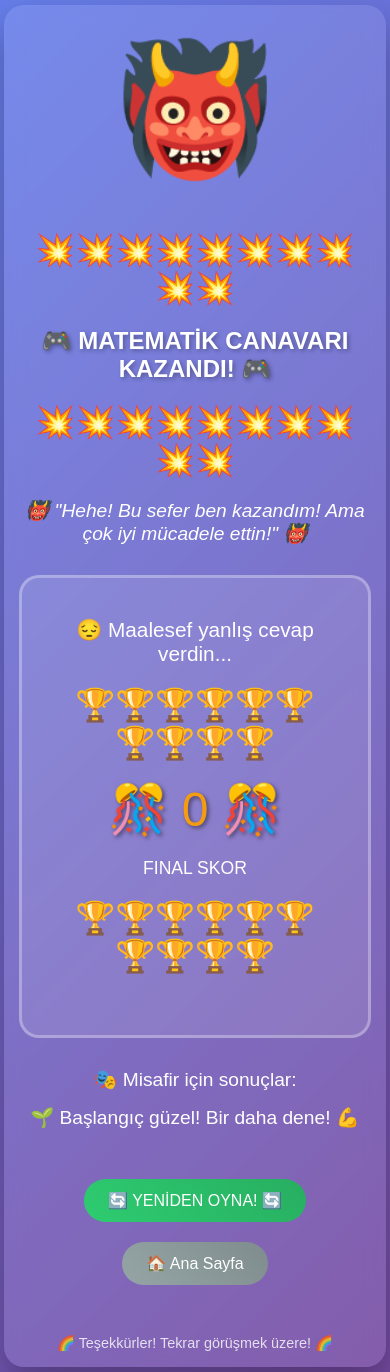
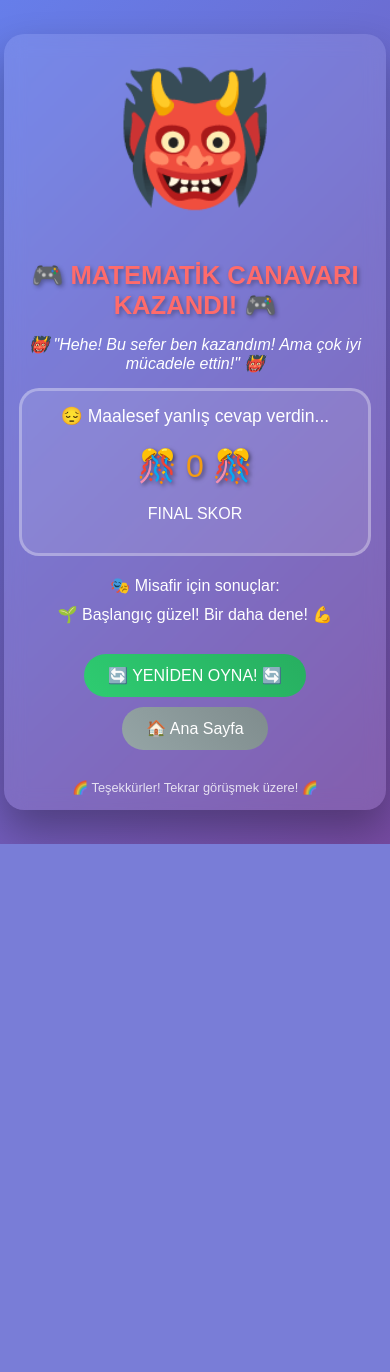
Before and after one commit to cnrsbtogll/MathMonster, a Flask app: page /oyun_bitir in a window 390 px wide. After the commit the page ends 844 px from the top, so only its background shows below. Run offline with Flask 3, Linux system fonts and the light colour scheme.

Commit message:
Adjust game over screen elements for better display on smaller screens
Modify CSS styles and HTML structure in base.html and oyun_bitti.html to improve responsiveness and readability on mobile devices.

Replit-Commit-Author: Agent
Replit-Commit-Session-Id: 02bae87a-a1f7-48f2-ae72-90e67d4530c3
Replit-Commit-Screenshot-Url: https://storage.googleapis.com/screenshot-production-us-central1/53ceb8be-fe2c-4110-8a86-a05b6505ac18/cf1d2347-ac4e-487e-9d64-7315e31e1aeb.jpg

```diff
--- a/templates/base.html
+++ b/templates/base.html
@@ -152,14 +152,14 @@
         .game-over {
             background: rgba(255, 255, 255, 0.1);
             border-radius: 20px;
-            padding: 40px;
-            margin: 30px 0;
+            padding: 20px;
+            margin: 20px 0;
             border: 3px solid rgba(255, 255, 255, 0.3);
         }
 
         .final-score {
-            font-size: 3em;
-            margin: 20px 0;
+            font-size: 2.5em;
+            margin: 15px 0;
             color: #f39c12;
             text-shadow: 2px 2px 4px rgba(0, 0, 0, 0.5);
         }
@@ -201,6 +201,17 @@
             .btn {
                 font-size: 1em;
                 padding: 12px 24px;
+                margin: 5px;
+            }
+
+            .final-score {
+                font-size: 2em;
+                margin: 15px 0;
+            }
+
+            .game-over {
+                padding: 15px;
+                margin: 15px 0;
             }
         }
 
--- a/templates/oyun_bitti.html
+++ b/templates/oyun_bitti.html
@@ -34,34 +34,26 @@ window.onload = function() {
 </script>
 <div class="math-monster">👹</div>
 
-<div class="emoji-border">💥💥💥💥💥💥💥💥💥💥</div>
+<h1 style="font-size: 1.6em; margin: 15px 0; color: #ff6b6b;">🎮 MATEMATİK CANAVARI KAZANDI! 🎮</h1>
 
-<h1>🎮 MATEMATİK CANAVARI KAZANDI! 🎮</h1>
-
-<div class="emoji-border">💥💥💥💥💥💥💥💥💥💥</div>
-
-<div style="font-size: 1.2em; margin: 20px 0; font-style: italic;">
+<div style="font-size: 1em; margin: 15px 0; font-style: italic;">
     👹 "Hehe! Bu sefer ben kazandım! Ama çok iyi mücadele ettin!" 👹
 </div>
 
 <div class="game-over">
-    <p style="font-size: 1.3em; margin-bottom: 20px;">
+    <p style="font-size: 1.1em; margin-bottom: 15px;">
         😔 Maalesef yanlış cevap verdin...
     </p>
 
-    <div class="emoji-border">🏆🏆🏆🏆🏆🏆🏆🏆🏆🏆</div>
-
-    <div class="final-score">
+    <div class="final-score" style="font-size: 2em; margin: 20px 0;">
         🎊 {{ final_skor }} 🎊
     </div>
 
-    <p style="font-size: 1.1em; margin-bottom: 20px;">FINAL SKOR</p>
-
-    <div class="emoji-border">🏆🏆🏆🏆🏆🏆🏆🏆🏆🏆</div>
+    <p style="font-size: 1em; margin-bottom: 15px;">FINAL SKOR</p>
 </div>
 
-<div style="margin: 30px 0; font-size: 1.2em;">
-    <p style="margin-bottom: 15px;">🎭 {{ player_name }} için sonuçlar:</p>
+<div style="margin: 20px 0; font-size: 1em;">
+    <p style="margin-bottom: 10px;">🎭 {{ player_name }} için sonuçlar:</p>
 
     {% if final_skor == 0 %}
         🌱 Başlangıç güzel! Bir daha dene! 💪
@@ -77,42 +69,42 @@ window.onload = function() {
 </div>
 
 {% if player_stats %}
-<div class="rules">
-    <h3 style="text-align: center; margin-bottom: 20px;">📈 Kişisel İstatistiklerin</h3>
-    <div style="display: grid; grid-template-columns: 1fr 1fr; gap: 15px; margin: 20px 0;">
-        <div style="text-align: center; padding: 15px; background: rgba(255,255,255,0.1); border-radius: 10px;">
-            <div style="font-size: 1.5em; font-weight: bold; color: #f39c12;">{{ player_stats.best_score }}</div>
-            <div style="font-size: 0.9em;">🏆 En İyi Skor</div>
+<div class="rules" style="margin: 20px 0;">
+    <h3 style="text-align: center; margin-bottom: 15px; font-size: 1.1em;">📈 Kişisel İstatistiklerin</h3>
+    <div style="display: grid; grid-template-columns: 1fr 1fr; gap: 10px; margin: 15px 0;">
+        <div style="text-align: center; padding: 10px; background: rgba(255,255,255,0.1); border-radius: 8px;">
+            <div style="font-size: 1.2em; font-weight: bold; color: #f39c12;">{{ player_stats.best_score }}</div>
+            <div style="font-size: 0.8em;">🏆 En İyi Skor</div>
         </div>
-        <div style="text-align: center; padding: 15px; background: rgba(255,255,255,0.1); border-radius: 10px;">
-            <div style="font-size: 1.5em; font-weight: bold; color: #27ae60;">{{ player_stats.total_games_played }}</div>
-            <div style="font-size: 0.9em;">🎮 Toplam Oyun</div>
+        <div style="text-align: center; padding: 10px; background: rgba(255,255,255,0.1); border-radius: 8px;">
+            <div style="font-size: 1.2em; font-weight: bold; color: #27ae60;">{{ player_stats.total_games_played }}</div>
+            <div style="font-size: 0.8em;">🎮 Toplam Oyun</div>
         </div>
-        <div style="text-align: center; padding: 15px; background: rgba(255,255,255,0.1); border-radius: 10px;">
-            <div style="font-size: 1.5em; font-weight: bold; color: #3498db;">%{{ player_stats.calculate_accuracy() }}</div>
-            <div style="font-size: 0.9em;">🎯 Doğruluk</div>
+        <div style="text-align: center; padding: 10px; background: rgba(255,255,255,0.1); border-radius: 8px;">
+            <div style="font-size: 1.2em; font-weight: bold; color: #3498db;">%{{ player_stats.calculate_accuracy() }}</div>
+            <div style="font-size: 0.8em;">🎯 Doğruluk</div>
         </div>
-        <div style="text-align: center; padding: 15px; background: rgba(255,255,255,0.1); border-radius: 10px;">
-            <div style="font-size: 1.5em; font-weight: bold; color: #9b59b6;">{{ player_stats.highest_level_reached }}</div>
-            <div style="font-size: 0.9em;">🌟 En Yüksek Seviye</div>
+        <div style="text-align: center; padding: 10px; background: rgba(255,255,255,0.1); border-radius: 8px;">
+            <div style="font-size: 1.2em; font-weight: bold; color: #9b59b6;">{{ player_stats.highest_level_reached }}</div>
+            <div style="font-size: 0.8em;">🌟 En Yüksek Seviye</div>
         </div>
     </div>
 </div>
 {% endif %}
 
-<div style="margin: 40px 0;">
+<div style="margin: 25px 0;">
     <form action="{{ url_for('yeniden_oyna') }}" method="POST" style="display: inline;">
-        <button type="submit" class="btn btn-success">
+        <button type="submit" class="btn btn-success" style="margin: 5px;">
             🔄 YENİDEN OYNA! 🔄
         </button>
     </form>
 
-    <a href="{{ url_for('ana_sayfa') }}" class="btn" style="background: linear-gradient(45deg, #95a5a6, #7f8c8d);">
+    <a href="{{ url_for('ana_sayfa') }}" class="btn" style="background: linear-gradient(45deg, #95a5a6, #7f8c8d); margin: 5px;">
         🏠 Ana Sayfa
     </a>
 </div>
 
-<div style="margin-top: 30px; font-size: 0.9em; opacity: 0.8;">
+<div style="margin-top: 20px; font-size: 0.8em; opacity: 0.8;">
     🌈 Teşekkürler! Tekrar görüşmek üzere! 🌈
 </div>
 {% endblock %}
```
